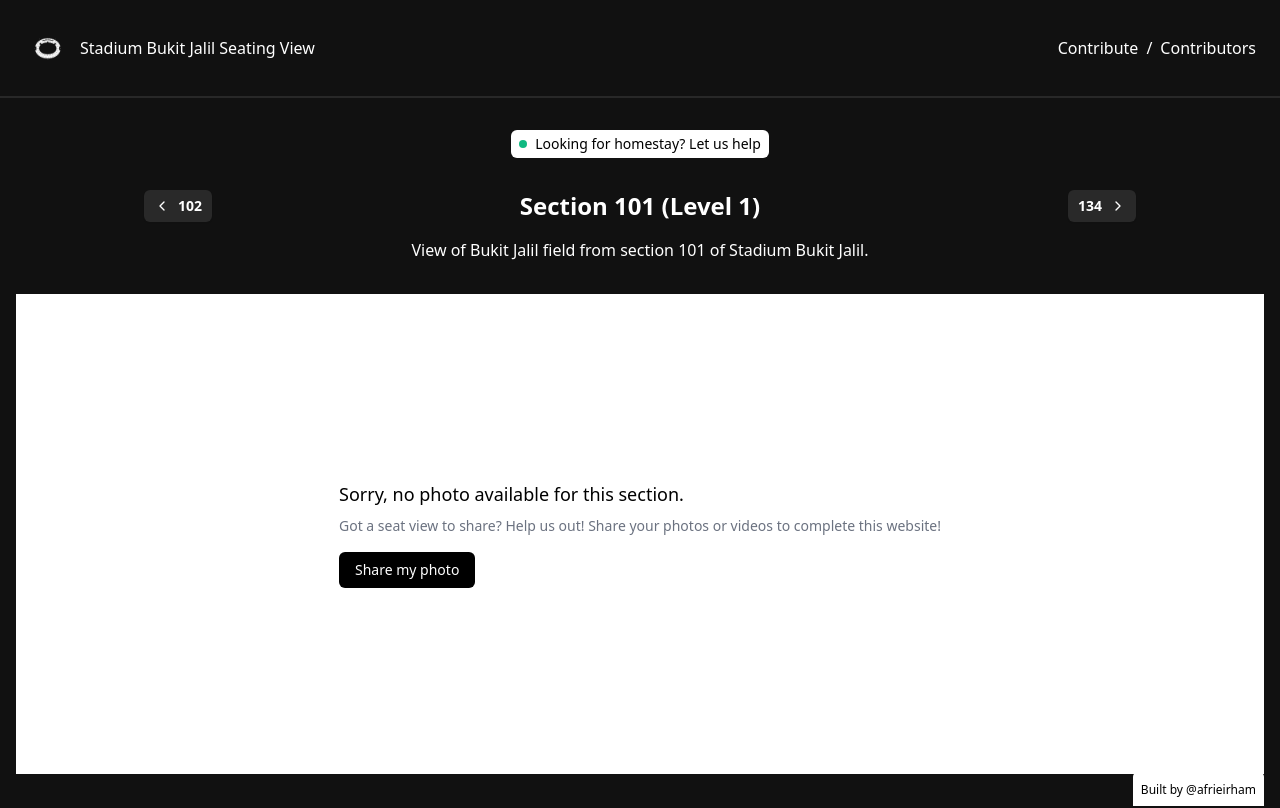
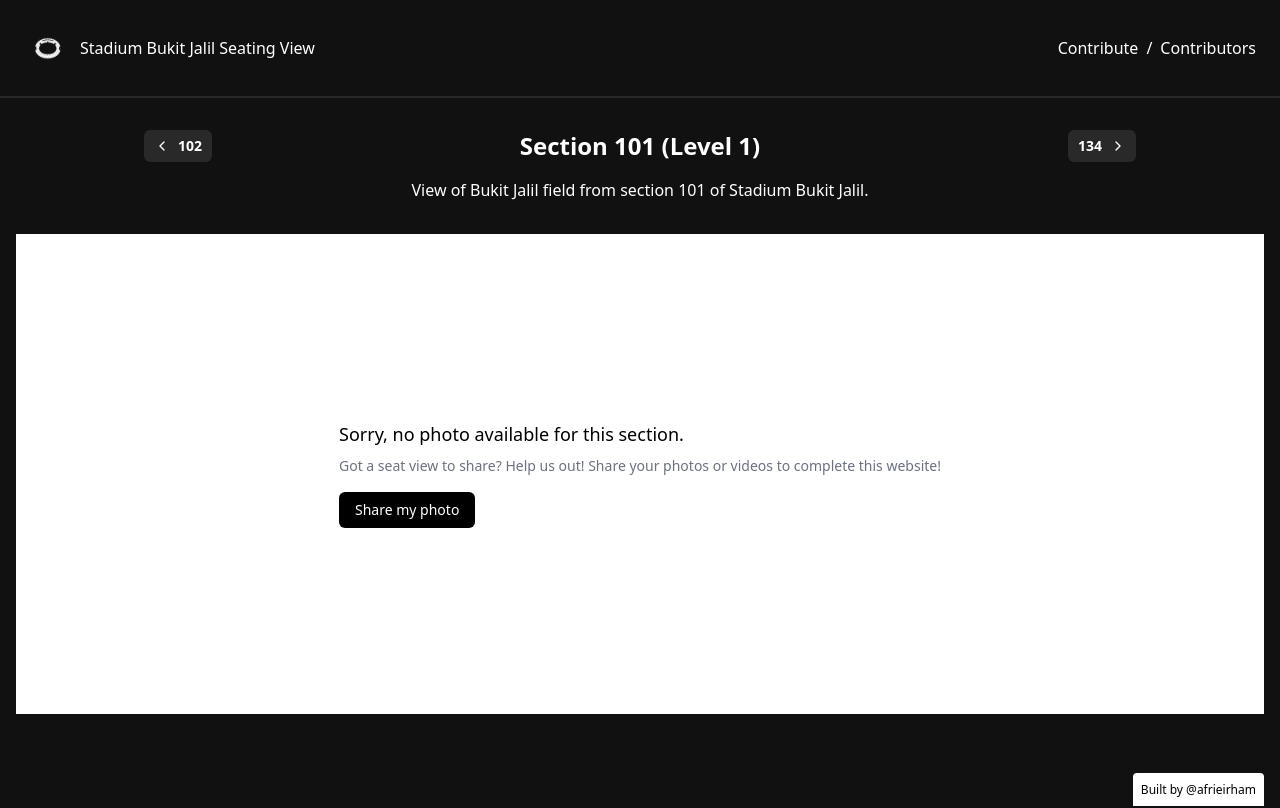
Before and after one commit to afrieirham/bukitjalilstadium, a Next.js app: page /101 in a window 1280 px wide. Shown: the top 808 px of the page. Built offline with nearby package versions, Linux system fonts and the light colour scheme; what react-photo-view would draw is missing.

Commit message:
remove homestay cta

```diff
--- a/src/components/NavBar.tsx
+++ b/src/components/NavBar.tsx
@@ -2,7 +2,6 @@ import Link from "next/link";
 
 function NavBar() {
   return (
-    <>
     <nav className="flex justify-between bg-[#111111] border-b-[#282828] border-b-2 p-6">
       <Link href="/" className="flex items-center gap-2">
         {/** biome-ignore lint/performance/noImgElement: <intended> */}
@@ -21,22 +20,6 @@ function NavBar() {
         </Link>
       </div>
     </nav>
-
-      <div className="flex items-center justify-center gap-2 mt-8">
-        <Link
-          href="https://tally.so/r/obQDqP"
-          className="flex items-center gap-2 bg-white px-2 hover:bg-white/90 py-1 rounded-md"
-        >
-          <div className="relative h-2 w-2">
-            <div className="absolute top-0 bottom-0 h-2 w-2 rounded-full bg-emerald-500" />
-            <div className="absolute top-0 bottom-0 h-2 w-2 rounded-full bg-emerald-500 animate-ping" />
-          </div>
-          <span className="text-sm text-black">
-            Looking for homestay? Let us help
-          </span>
-        </Link>
-      </div>
-    </>
   );
 }
 
```
Lines whose indentation alone changed are shown as unchanged.
